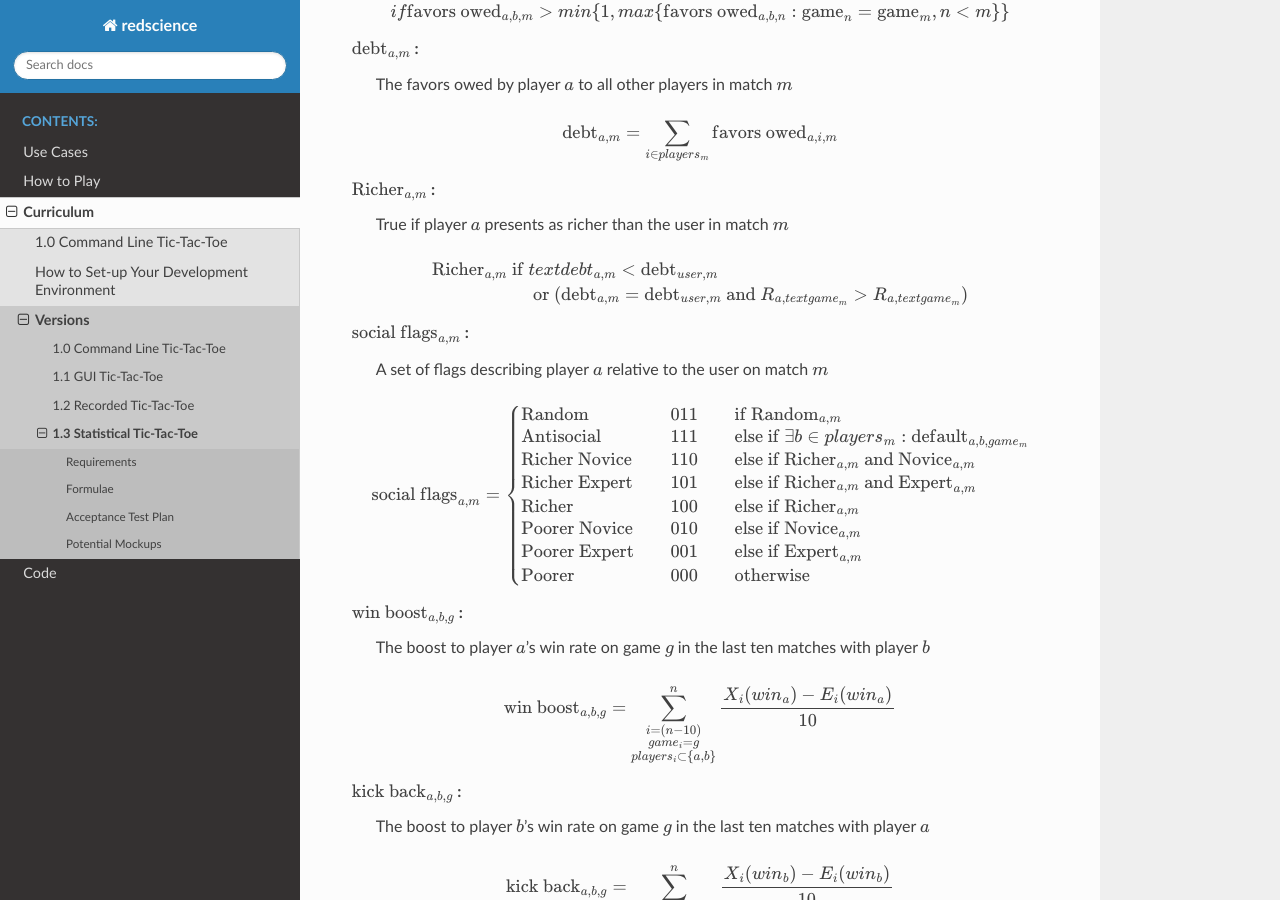
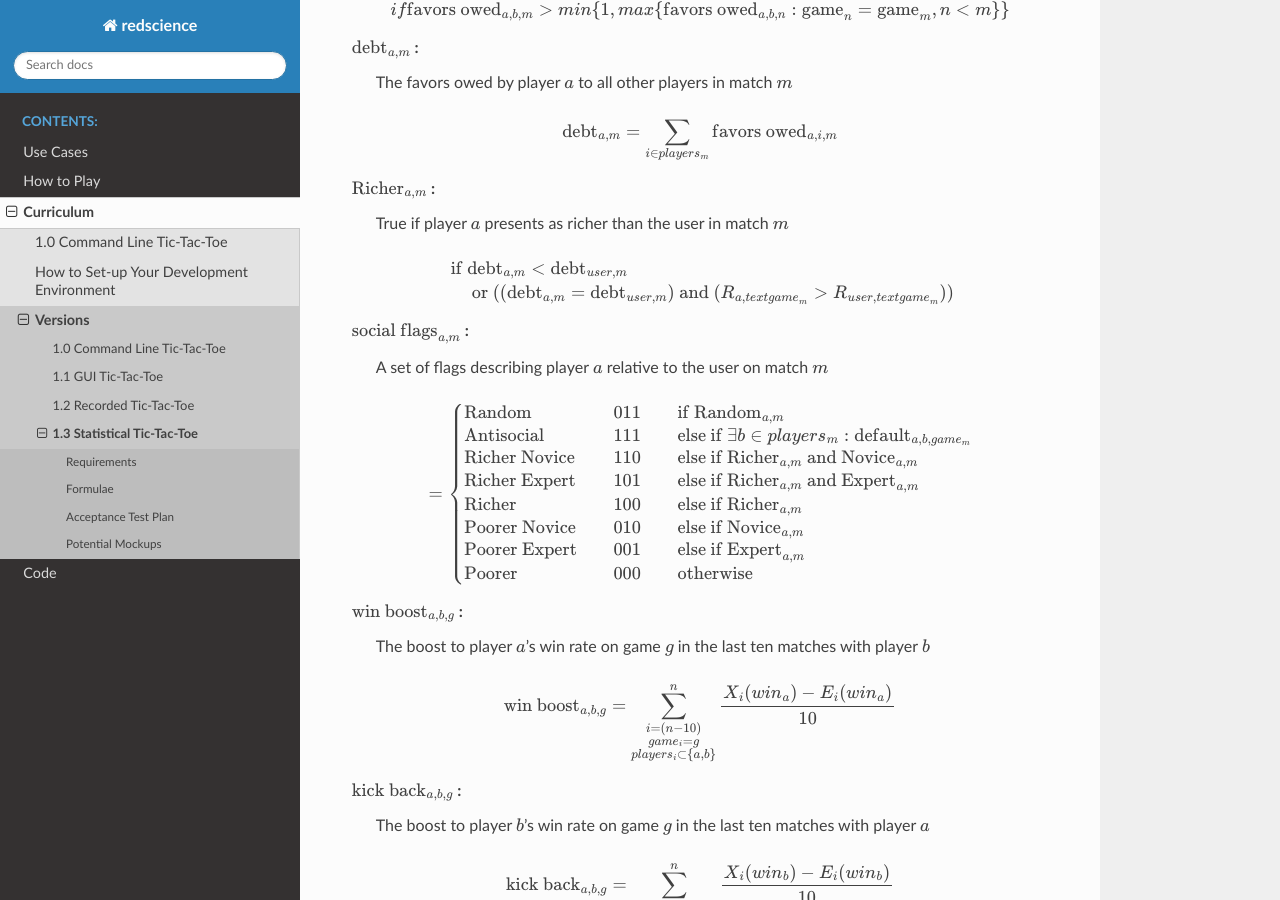
Before and after one commit to ChrisSantosLang/redscience, a Sphinx documentation site: the page built from docs/source/releases/stats.rst, in a window 1280 px wide and 900 px high, scrolled down 3159 px. Built offline with Sphinx 7.4.7 and the Read the Docs theme 2.0.0, drawn with Linux system fonts in a browser that asks for light colours; pages that are not in the unit, such as notebooks, are missing from menus; some of the changed text lies outside the part shown.

Commit message:
Update stats.rst

```diff
--- a/docs/source/releases/stats.rst
+++ b/docs/source/releases/stats.rst
@@ -114,7 +114,7 @@
   True if player :math:`a` presents as random in match :math:`m`
 
 .. math::
-   \text{Random}_{a, m} \text{ if }
+   \text{ if }
       \hat{\mu}_{a, \text{game}_m}
         = \hat{\mu}_{random, \text{game}_m}
 		  \pm 2 \hat{\sigma}_{a, \text{game}_m}
@@ -123,7 +123,7 @@
   True if player :math:`a` presents as a novice in match :math:`m`
 
 .. math::
-   \text{Novice}_{a, m} \text{ if }
+   \text{ if }
       \hat{\mu}_{a, \text{game}_m}
         < min \{ & ( min \{ \hat{\mu}_{\text{players}_m, \text{game}_m, m} \}
             + \hat{\sigma}_{a, \text{game}_m}),  \\
@@ -135,7 +135,7 @@
 as follows instead:
 
 .. math::
-   \text{Novice}_{a, m} \text{ if }
+   \text{ if }
      \hat{\mu}_{a, \text{game}_m}
         < \hat{\mu}_{partner, \text{game}_m}
 		  - 3 \hat{\sigma}_{a, \text{game}_m}
@@ -144,7 +144,7 @@
   True if player :math:`a` presents as an expert in match :math:`m`
 
 .. math::
-   \text{Expert}_{a, m} \text{ if }
+   \text{ if }
       \hat{\mu}_{a, \text{game}_m}
         > max \{ & ( min \{ \hat{\mu}_{\text{players}_m, \text{game}_m, m} \}
 		    + \hat{\sigma}_{a, \text{game}_m}), \\
@@ -156,7 +156,7 @@
 as follows instead:
 
 .. math::
-   \text{Expert}_{a, m} \text{ if }
+   \text{ if }
      \hat{\mu}_{a, \text{game}_m}
         > \hat{\mu}_{partner, \text{game}_m}
 		  + 3 \hat{\sigma}_{a, \text{game}_m}
@@ -222,17 +222,17 @@
   match :math:`m`
 
 .. math::
-   \text{Richer}_{a, m} \text{ if }
-     & text{debt}_{a, m} < \text{debt}_{user, m} \\
-     & \text{ or } ( \text{debt}_{a, m} = \text{debt}_{user, m}
-	   \text{ and } R_{a, text{game}_m} > R_{a, text{game}_m} )
+   \text{ if }
+     & \text{debt}_{a, m} < \text{debt}_{user, m} \\
+     & \text{ or } ( (\text{debt}_{a, m} = \text{debt}_{user, m})
+	   \text{ and } (R_{a, text{game}_m} > R_{user, text{game}_m} ))
 
 :math:`\text{social flags}_{a, m}` :
   A set of flags describing player :math:`a` relative to the user on
   match :math:`m`
 
 .. math::
-   \text{social flags}_{a, m} =
+   =
     \begin{cases}
       \text{Random}          & \quad  011 & \quad\text{if }
 	    \text{Random}_{a, m}\\
```
